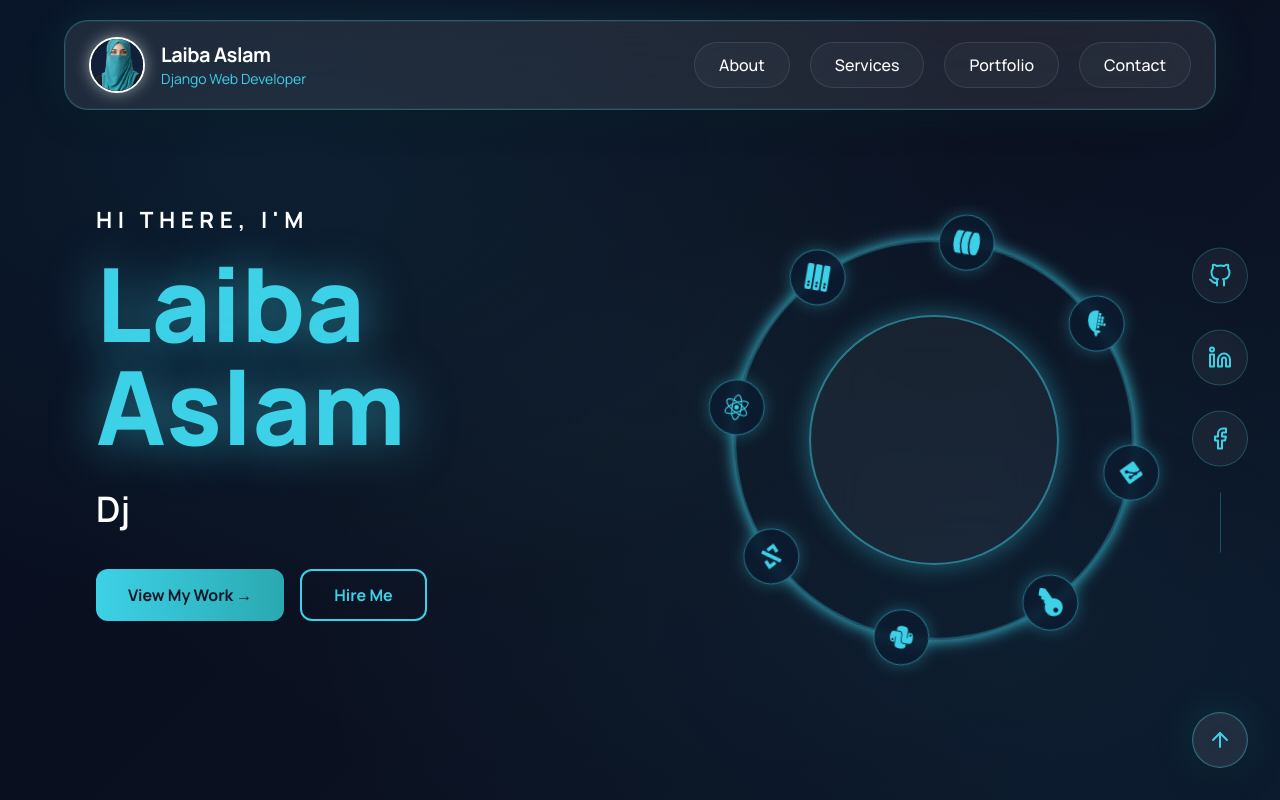
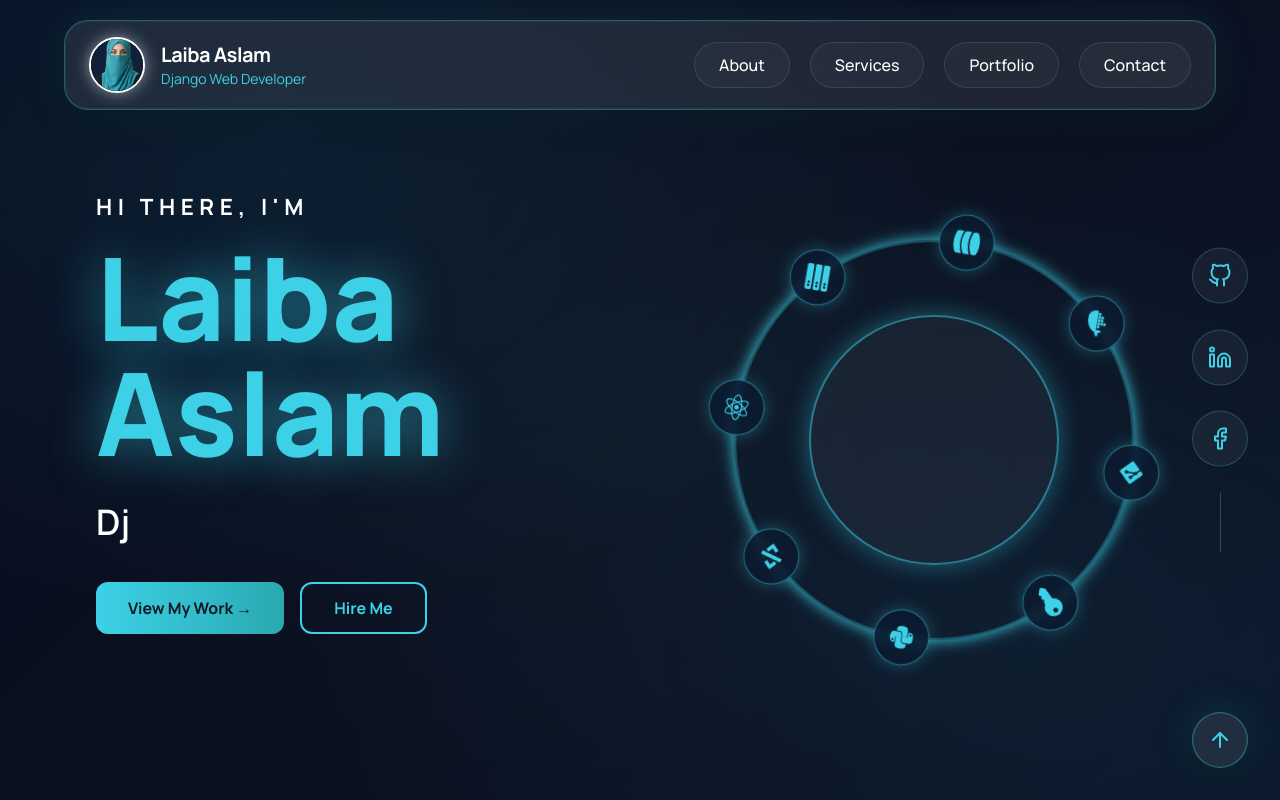
Before and after one commit to Laiba586/My_portfolio, a React (Vite) app: page / in a window 1280 px wide. Shown: the top 800 px of the page. Built offline with nearby package versions, Linux system fonts and the light colour scheme.

Commit message:
add animation to hero section text

```diff
--- a/src/components/Hero.jsx
+++ b/src/components/Hero.jsx
@@ -33,24 +33,49 @@ export default function Hero() {
   return (
     <section className="relative flex flex-col lg:flex-row items-center justify-center lg:justify-between min-h-screen px-6 md:px-24 overflow-hidden" style={{ paddingTop: '5rem' }}>
 
-      {/* LEFT SIDE: UNTOUCHED */}
-      <div className="z-10 w-full max-w-4xl text-center lg:text-left flex flex-col items-center lg:items-start mt-10 lg:mt-0">
-        <p className="uppercase text-white text-[1rem] sm:text-[1.4rem] font-bold tracking-[0.25em] mb-4">Hi There, I'm</p>
-        <h1 className="text-[clamp(2.5rem,8vw,8rem)] font-black text-[#3dd1e7] leading-none mb-6 break-words" style={{ textShadow: "0 0 50px rgba(61,209,231,0.6)" }}>
+      {/* LEFT SIDE: ANIMATED */}
+      <motion.div
+        initial={{ opacity: 0, x: -50 }}
+        animate={{ opacity: 1, x: 0 }}
+        transition={{ duration: 0.8 }}
+        className="z-10 w-full max-w-4xl text-center lg:text-left flex flex-col items-center lg:items-start mt-10 lg:mt-0"
+      >
+        <motion.p
+          initial={{ opacity: 0, y: 20 }}
+          animate={{ opacity: 1, y: 0 }}
+          transition={{ delay: 0.2, duration: 0.5 }}
+          className="uppercase text-white text-[1rem] sm:text-[1.4rem] font-bold tracking-[0.25em] mb-4"
+        >
+          Hi There, I'm
+        </motion.p>
+
+        <motion.h1
+          initial={{ opacity: 0, scale: 0.9 }}
+          animate={{ opacity: 1, scale: 1 }}
+          transition={{ delay: 0.4, duration: 0.5 }}
+          className="text-[clamp(3rem,9vw,9rem)] font-black text-[#3dd1e7] leading-none mb-6 break-words"
+          style={{ textShadow: "0 0 50px rgba(61,209,231,0.6)" }}
+        >
           Laiba Aslam
-        </h1>
+        </motion.h1>
+
         <div className="text-[clamp(1.1rem,3vw,2.2rem)] font-semibold text-white mb-8 min-h-[3.5rem] flex items-center justify-center lg:justify-start">
           {displayedText}
         </div>
-        <div className="flex flex-wrap justify-center lg:justify-start gap-4 mb-14">
-          <button onClick={() => scrollToSection("projects")} className="px-8 py-3 rounded-xl font-bold text-gray-900 bg-gradient-to-r from-[#3dd1e7] to-[#2aa9b0]">View My Work →</button>
-          <button onClick={() => scrollToSection("contact")} className="px-8 py-3 rounded-xl font-bold text-[#3dd1e7] border-2 border-[#3dd1e7]">Hire Me</button>
-        </div>
-      </div>
 
-      {/* RIGHT SIDE: ORBIT 100% FIXED */}
+        <motion.div
+          initial={{ opacity: 0, y: 20 }}
+          animate={{ opacity: 1, y: 0 }}
+          transition={{ delay: 0.6, duration: 0.5 }}
+          className="flex flex-wrap justify-center lg:justify-start gap-4 mb-14"
+        >
+          <button onClick={() => scrollToSection("projects")} className="px-8 py-3 rounded-xl font-bold text-gray-900 bg-gradient-to-r from-[#3dd1e7] to-[#2aa9b0] hover:scale-105 transition-transform">View My Work →</button>
+          <button onClick={() => scrollToSection("contact")} className="px-8 py-3 rounded-xl font-bold text-[#3dd1e7] border-2 border-[#3dd1e7] hover:bg-[#3dd1e7]/10 transition-colors">Hire Me</button>
+        </motion.div>
+      </motion.div>
+
+      {/* RIGHT SIDE: ORBIT UNTOUCHED */}
       <div className="relative flex items-center justify-center mt-10 lg:mt-0">
-        {/* Container ka size fix kar diya taake morph na ho */}
         <div className="relative w-[400px] h-[400px] sm:w-[500px] sm:h-[500px] flex items-center justify-center scale-[0.7] sm:scale-100 origin-center">
 
           <div className="absolute w-[250px] h-[250px] rounded-full border-2 border-[#3dd1e7]/50 bg-white/5 backdrop-blur-xl shadow-[0_0_25px_rgba(61,209,231,0.4)]" />
```
